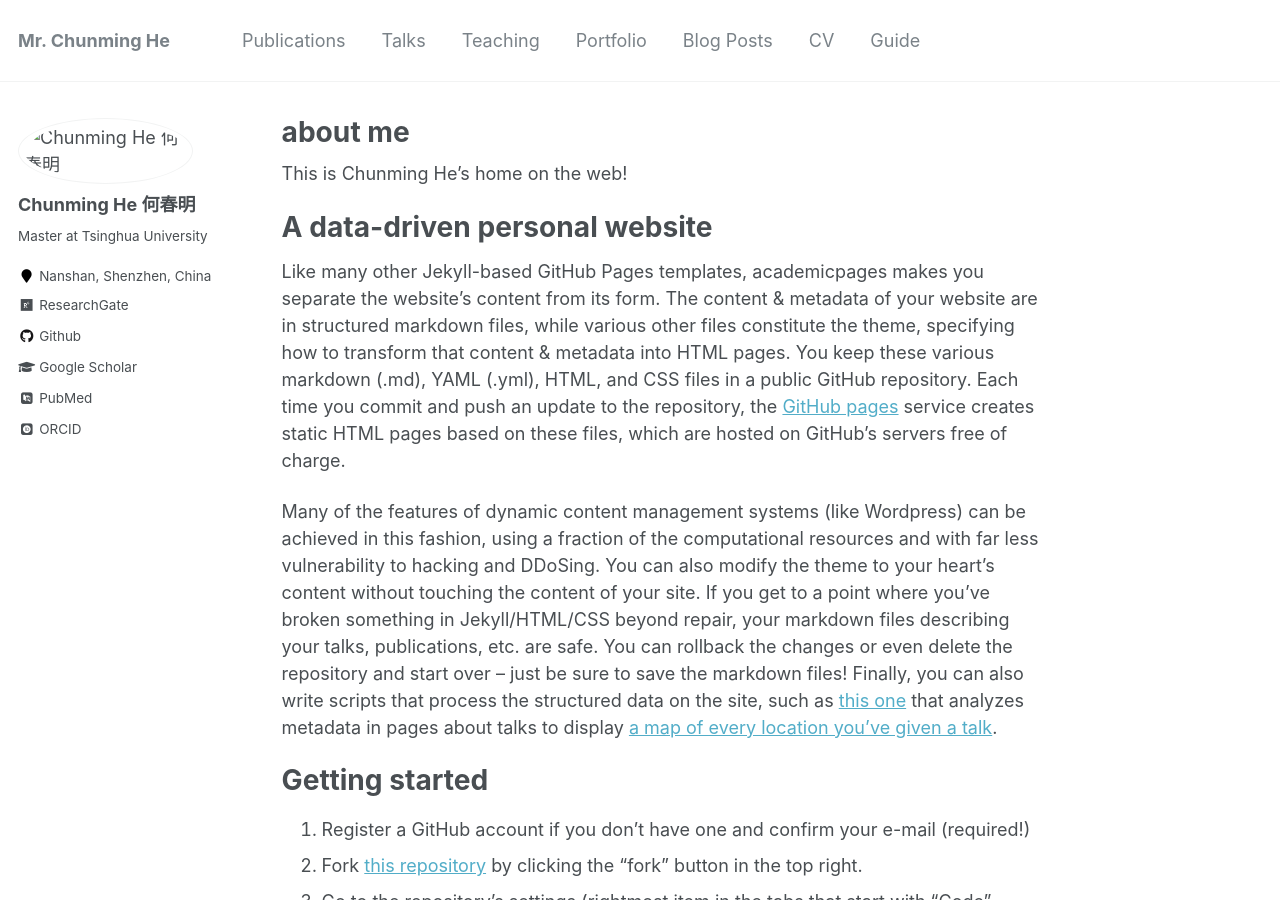
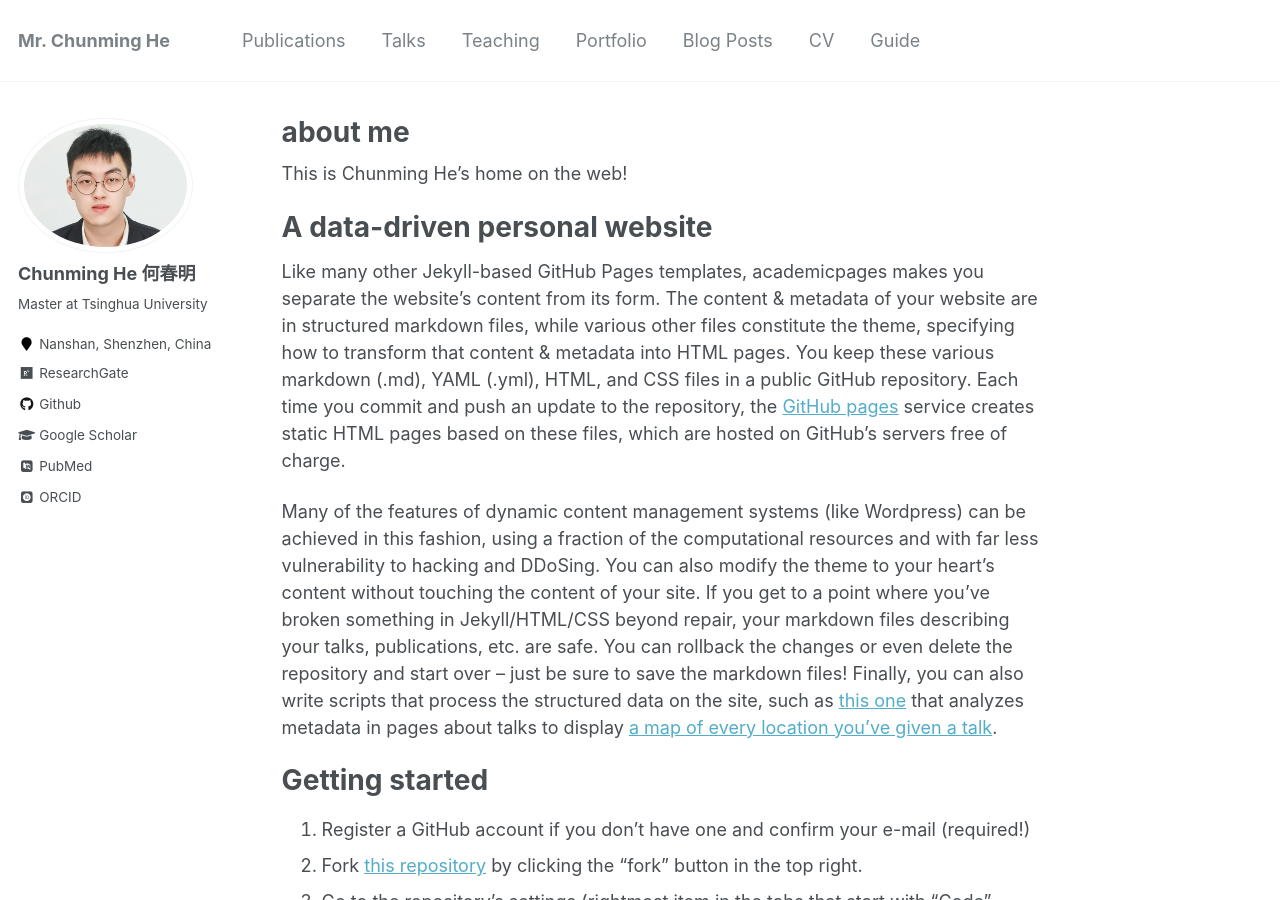
Before and after one commit to ChunmineHe0224/chunminghe1999.github.io, a Jekyll site: the page built from _pages/about.md, in a window 1280 px wide and 900 px high. Built offline with Jekyll 4.4.1, drawn with Linux system fonts in a browser that asks for light colours; some web fonts are replaced.

Commit message:
Update _config.yml

```diff
--- a/_config.yml
+++ b/_config.yml
@@ -11,7 +11,7 @@ title                    : "Mr. Chunming He"
 title_separator          : "-"
 name                     : &name "Mr. Chunming He"
 description              : &description "Master at Tsinghua University"
-url                      : https://academicpages.github.io # the base hostname & protocol for your site e.g. "https://mmistakes.github.io"
+url                      : https://chunminghe1999.github.io # the base hostname & protocol for your site e.g. "https://mmistakes.github.io"
 baseurl                  : "" # the subpath of your site, e.g. "/blog"
 repository               : "chunminghe1999.github.io"
 teaser                   :  # filename of teaser fallback teaser image placed in /images/, .e.g. "500x300.png"
@@ -81,7 +81,7 @@ analytics:
 # Site Author
 author:
   name             : "Chunming He 何春明"
-  avatar           : "/file/chunminghe.jpg"
+  avatar           : "chunminghe.jpg"
   bio              : "Master at Tsinghua University"
   location         : "Nanshan, Shenzhen, China"
   employer         :
```
